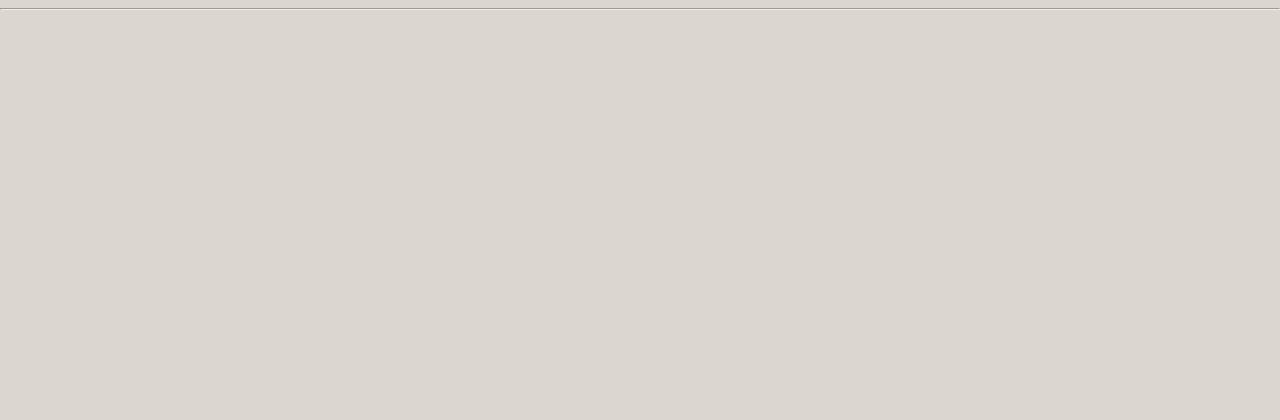
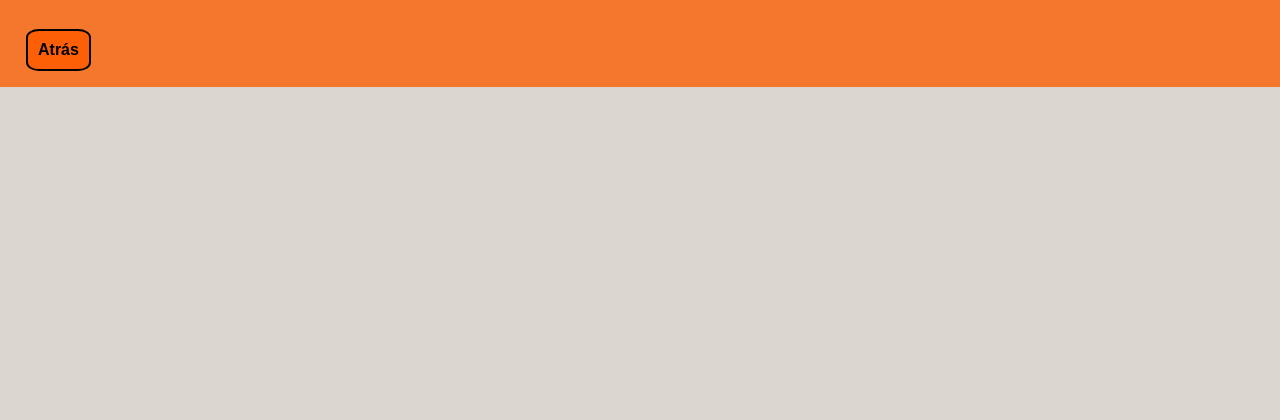
Before and after one commit to Narukage/DAW, a PHP site: page /modifdatos.php in a window 1280 px wide. Shown: the part 250-670 px from the top of the page. Run offline with PHP 8.4, Linux system fonts and the light colour scheme.

Commit message:
encabezado_atras_arreglado_modifdatos

```diff
--- a/modifdatos.php
+++ b/modifdatos.php
@@ -21,8 +21,13 @@
             require_once("inc/header.inc.php");
         }
 	?>
-	<hr>
+
 	<main>
+			<ul class=navegacion>
+			<li ><a id="atras" title="Atrás" href="menuusuarioregistrado.php">Atrás</a></li>
+		</ul>
+		<br>
+
         <?php
         if(isset($_SESSION["usuario"])){
             $sentencia ='SELECT * FROM usuarios u WHERE u.NomUsuario="'.$_SESSION['usuario'].'"';
@@ -59,7 +64,7 @@
                         <p>
                         <label>Repetir contraseña:</label><input type="password" name="pass_control2" >
                         </p>
-						<label for="editar"><b>Editar foto de perfil:</b></label>
+						<label for="editar">Editar foto de perfil:</label>
 							<input name="imagen" type="file" id="editar" />
 
                         <p>
```
